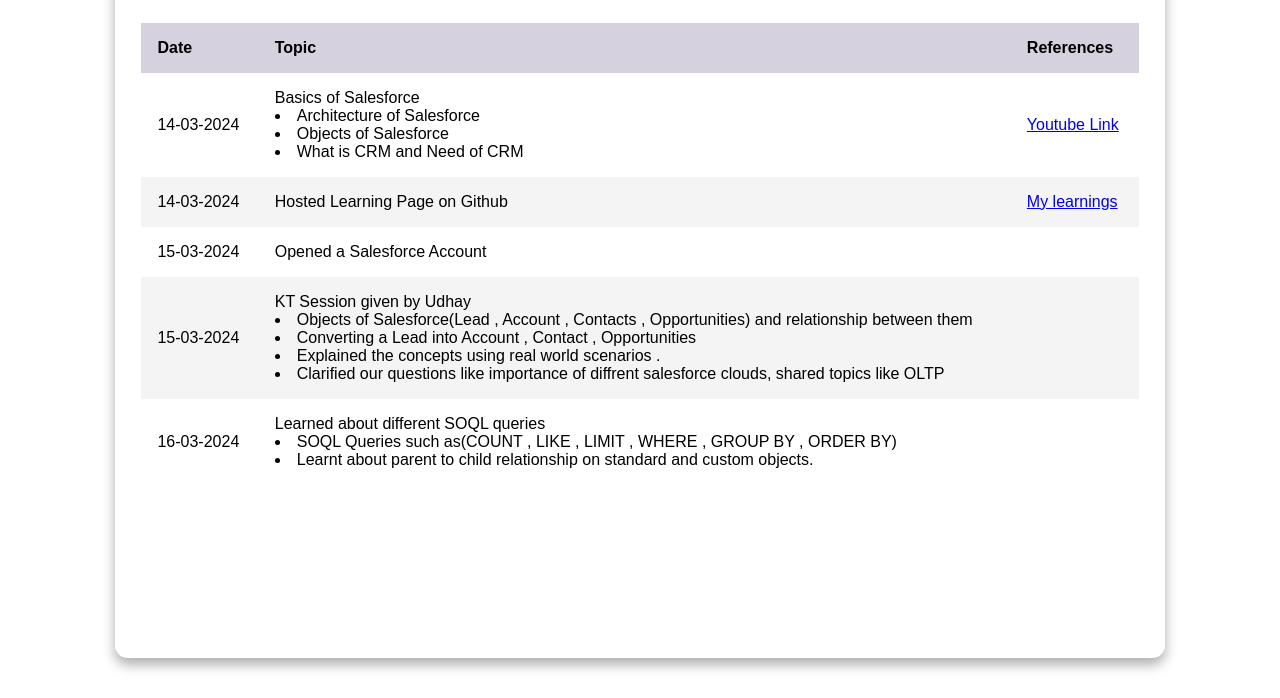
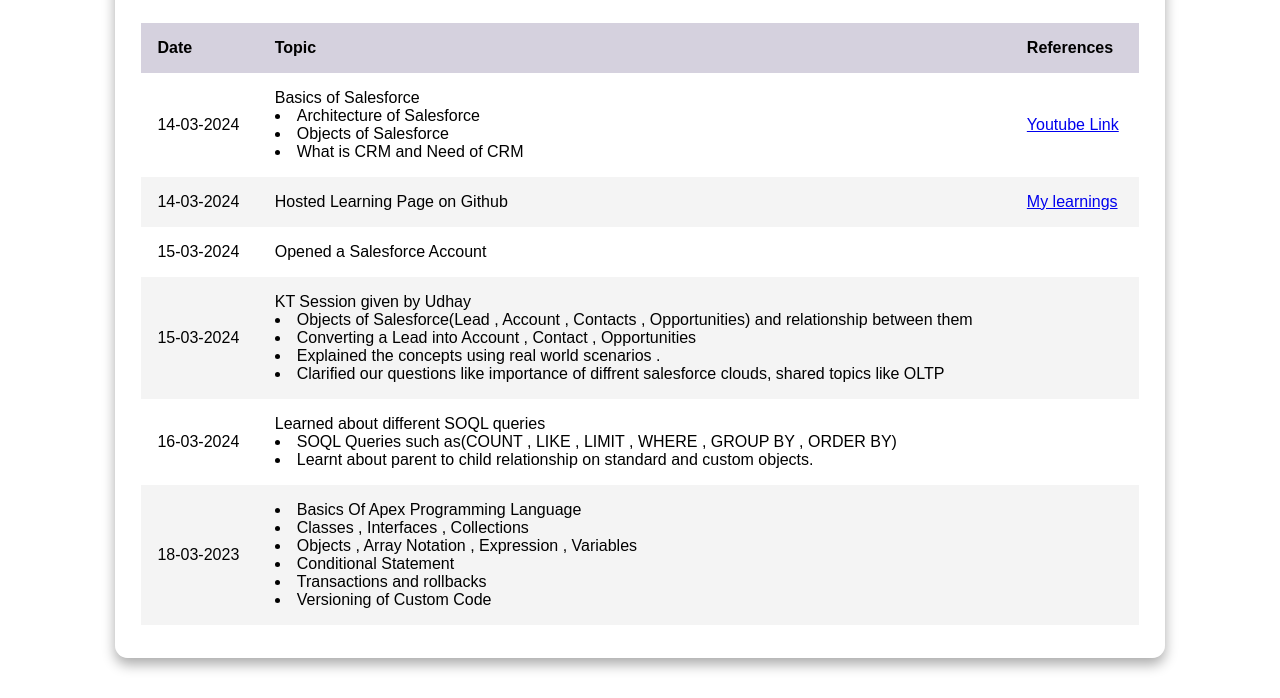
Before and after one commit to AlipsaSahooPS/AlipsaSahoo-Portfolio, a plain HTML site: page index.html in a window 1280 px wide. Shown: the part 102-800 px from the top of the page. Drawn offline with Linux system fonts and the light colour scheme.

Commit message:
fourth commit

```diff
--- a/index.html
+++ b/index.html
@@ -86,6 +86,20 @@
                 <a href="https://www.youtube.com/watch?v=yrJeQelEsjk"> </a>
               </td>
             </tr>
+            <tr>
+              <td>18-03-2023</td>
+              <td>
+                <li>Basics Of Apex Programming Language</li>
+                <li>Classes , Interfaces , Collections</li>
+                <li>Objects , Array Notation , Expression , Variables</li>
+                <li>Conditional Statement</li>
+                <li>Transactions and rollbacks</li>
+                <li>Versioning of Custom Code</li>
+              </td>
+              <td>
+                <a href="https://www.youtube.com/watch?v=_s5l_Pjoe5A"></a>
+              </td>
+            </tr>
           </tbody>
         </table>
       </section>
```
